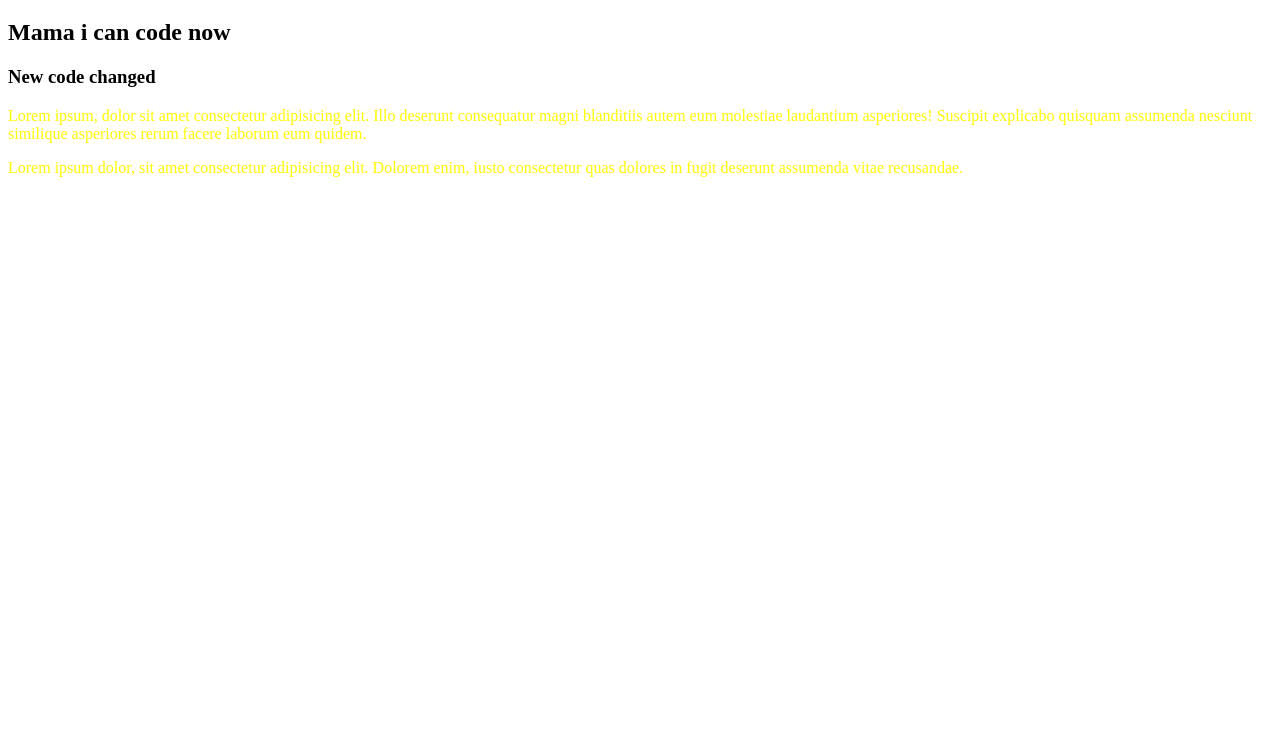
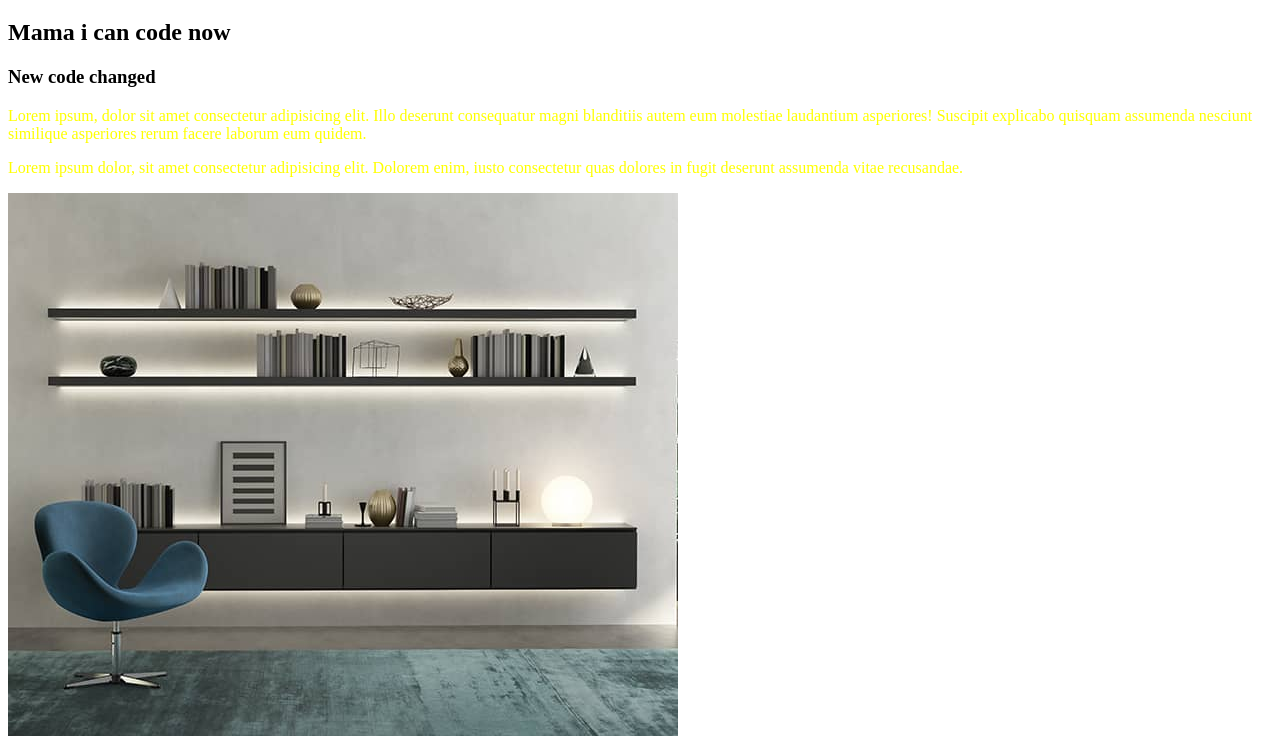
Before and after one commit to Humaiun-Manik/My-second.repo, a plain HTML site: page index.html in a window 1280 px wide. Shown: the part 61-809 px from the top of the page. Drawn offline with Linux system fonts and the light colour scheme.

Commit message:
images addes

```diff
--- a/index.html
+++ b/index.html
@@ -13,6 +13,7 @@
     <h3>New code changed</h3>
     <p>Lorem ipsum, dolor sit amet consectetur adipisicing elit. Illo deserunt consequatur magni blanditiis autem eum molestiae laudantium asperiores! Suscipit explicabo quisquam assumenda nesciunt similique asperiores rerum facere laborum eum quidem.</p>
     <p>Lorem ipsum dolor, sit amet consectetur adipisicing elit. Dolorem enim, iusto consectetur quas dolores in fugit deserunt assumenda vitae recusandae.</p>
+    <img src="370x300-project-2.jpg" alt="">
 
 </body>
 </html>
```
Also changed, not shown: 370x300-project-2.jpg (added), 370x300-project-4.jpg (added), 370x300-project-5.jpg (added), Capture.PNG (added).
